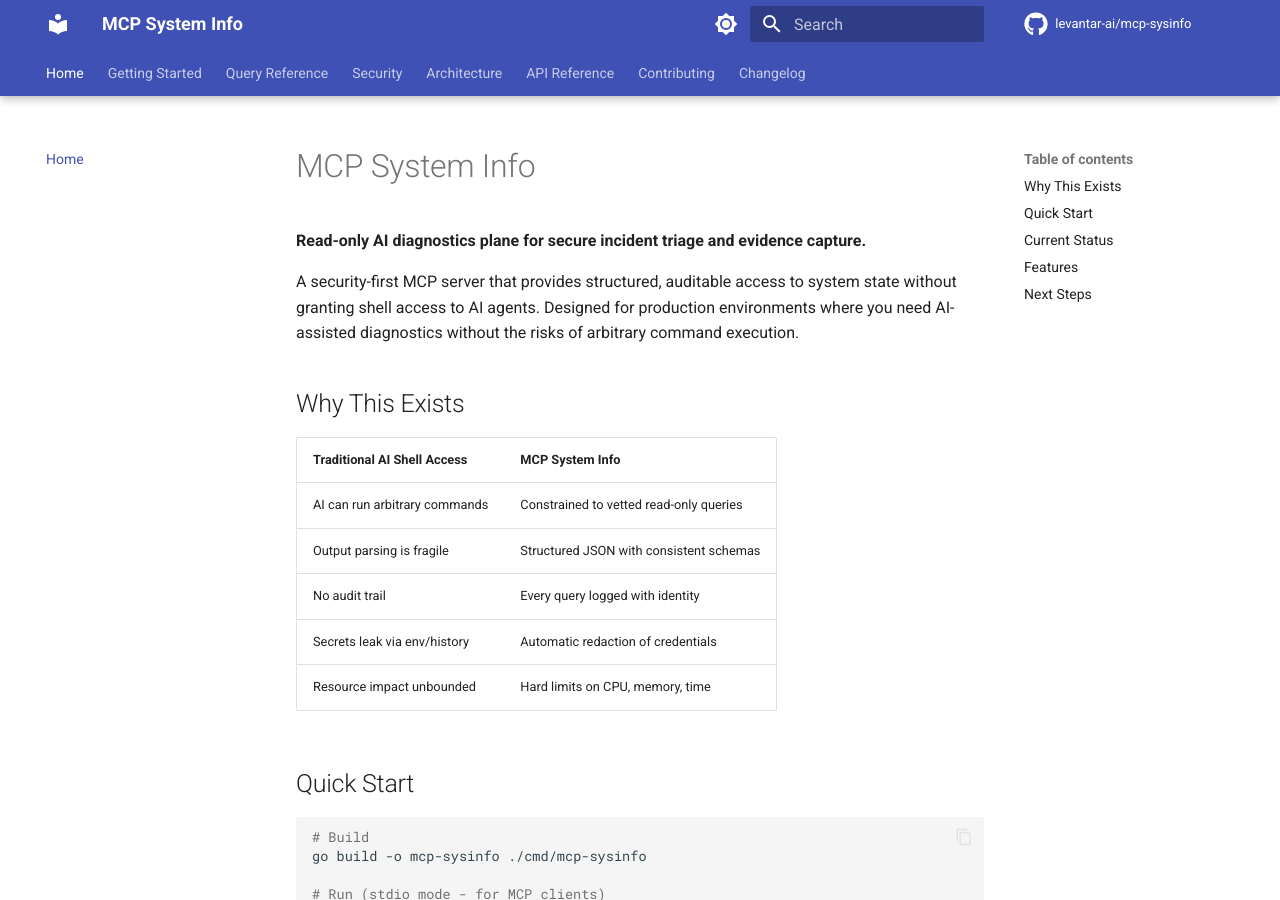
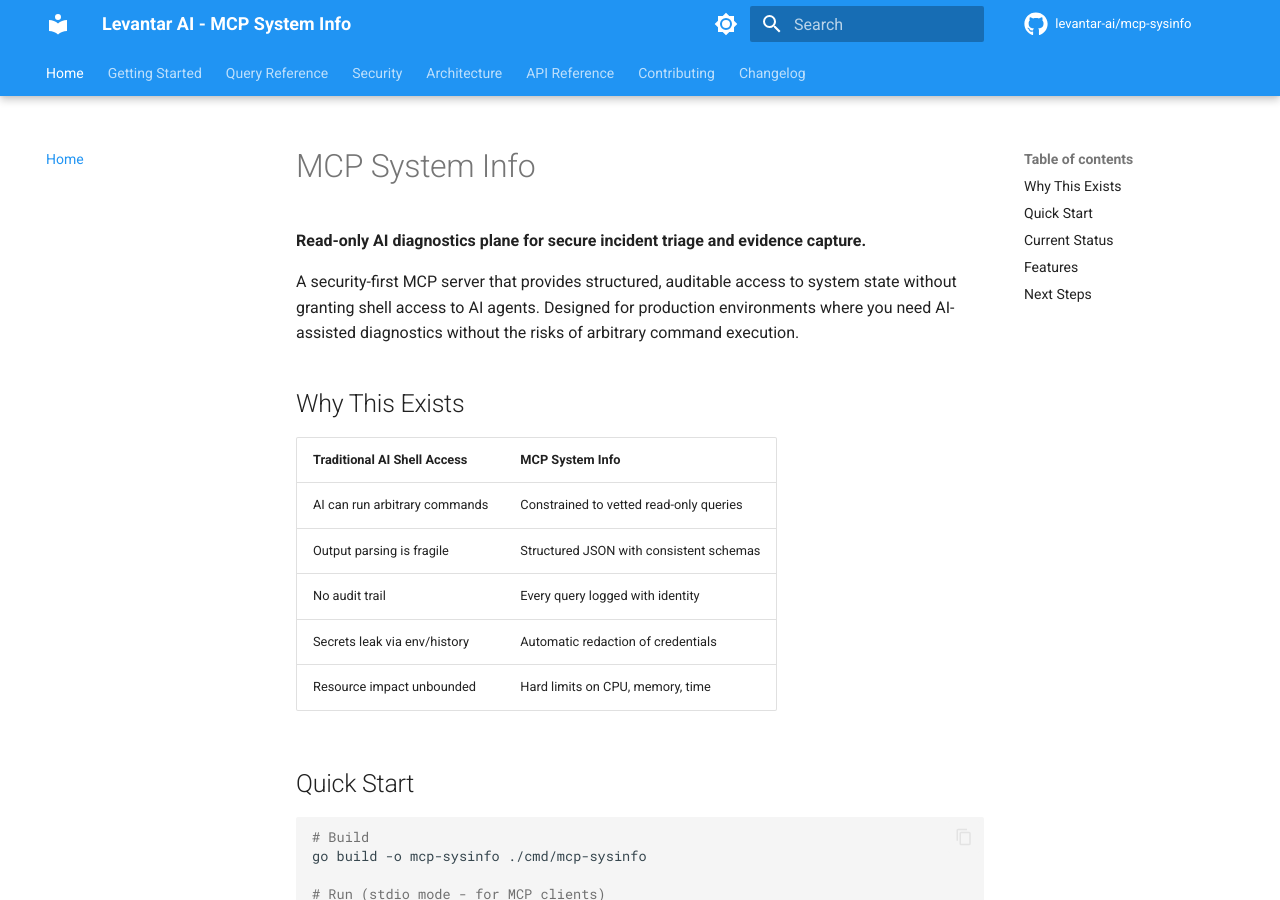
Before and after one commit to levantar-ai/mcp-sysinfo, an MkDocs documentation site: the page built from docs/index.md, in a window 1280 px wide and 900 px high. Built offline with MkDocs 1.6.1 and Material for MkDocs 9.7.7, drawn with Linux system fonts in a browser that asks for light colours; comment, search, counter and statistics services are not loaded; the version menu is left out.

Commit message:
docs: update branding to Levantar AI and blue theme
🤖 Generated with [Claude Code](https://claude.com/claude-code)

Co-Authored-By: Claude Opus 4.5 <noreply@anthropic.com>

```diff
--- a/mkdocs.yml
+++ b/mkdocs.yml
@@ -1,4 +1,4 @@
-site_name: MCP System Info
+site_name: Levantar AI - MCP System Info
 site_description: Read-only AI diagnostics plane for secure incident triage
 site_url: https://levantar-ai.github.io/mcp-sysinfo/
 repo_url: https://github.com/levantar-ai/mcp-sysinfo
@@ -9,14 +9,14 @@ theme:
   name: material
   palette:
     - scheme: default
-      primary: indigo
-      accent: indigo
+      primary: blue
+      accent: blue
       toggle:
         icon: material/brightness-7
         name: Switch to dark mode
     - scheme: slate
-      primary: indigo
-      accent: indigo
+      primary: blue
+      accent: blue
       toggle:
         icon: material/brightness-4
         name: Switch to light mode
```
